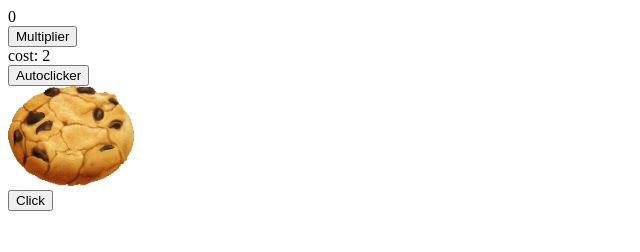
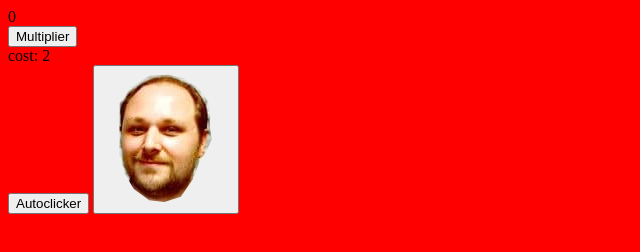
Before and after one commit to phuongdattran/cookie-clicker, a plain HTML site: page index.html in a window 1280 px wide. Shown: the whole page, without its empty margins (0-640 px from the left). Drawn offline with Linux system fonts and the light colour scheme; files that its build step writes are made by us from their sources.

Commit message:
ajout photo

```diff
--- a/index.html
+++ b/index.html
@@ -4,7 +4,7 @@
     <meta charset="UTF-8" />
     <meta name="viewport" content="width=device-width, initial-scale=1.0" />
 
-    <link rel="stylesheet" href="css/style.css" />
+    <link rel="stylesheet" href="style.css" />
     <title>Cookie Clicker</title>
   </head>
   <body>
@@ -18,11 +18,9 @@
 
     <button type="button" id="auto">Autoclicker</button>
 
-    <div id="cookie">
-      <img src="img/cookie1.png" alt="Cookie" />
-    </div>
-
-    <button type="button" id="click">Click</button>
+    <button type="button" id="click">
+      <img src=img/mike.png>
+    </button>
     <script src="script.js"></script>
   </body>
 </html>
--- a/style.css
+++ b/style.css
@@ -1,4 +1,3 @@
-img {
-  width: 10%;
-  height: 10%;
+body {
+  background-color: red;
 }
```
Also changed, not shown: img/mike.png (added).
